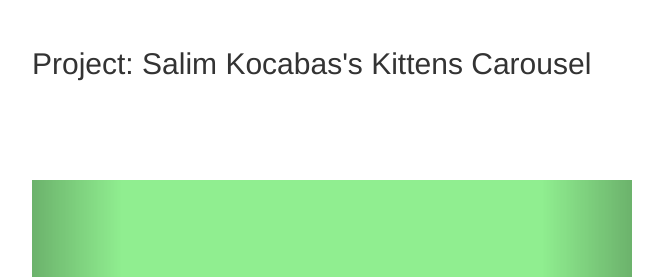
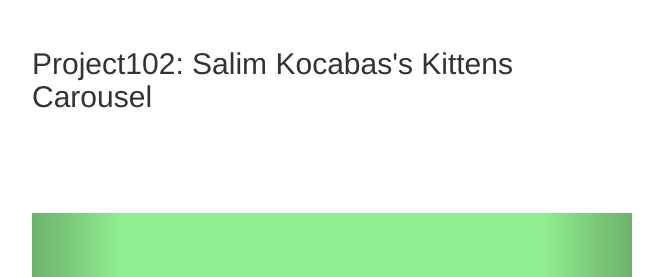
Before and after one commit to salimkocabas/Clarusway_AWS_Projects, a plain HTML site: page 102-kittens-carusel-withLB/static-web/index.html in a window 1280 px wide. Shown: the part 403-680 px from the top of the page, without its empty margins (308-971 px from the left). Drawn offline with nearby package versions, Linux system fonts and the light colour scheme.

Commit message:
project number added

```diff
--- a/102-kittens-carusel-withLB/static-web/index.html
+++ b/102-kittens-carusel-withLB/static-web/index.html
@@ -45,7 +45,7 @@
 
   <div><img src="https://clarusway.com/wp-content/uploads/2020/06/clarusway_logo.png" /></div>
 
-  <h2> Project: Salim Kocabas's Kittens Carousel</h2>
+  <h2> Project102: Salim Kocabas's Kittens Carousel</h2>
 
   <div id="myCarousel" class="carousel slide" data-ride="carousel">
     <!-- Indicators -->
```
